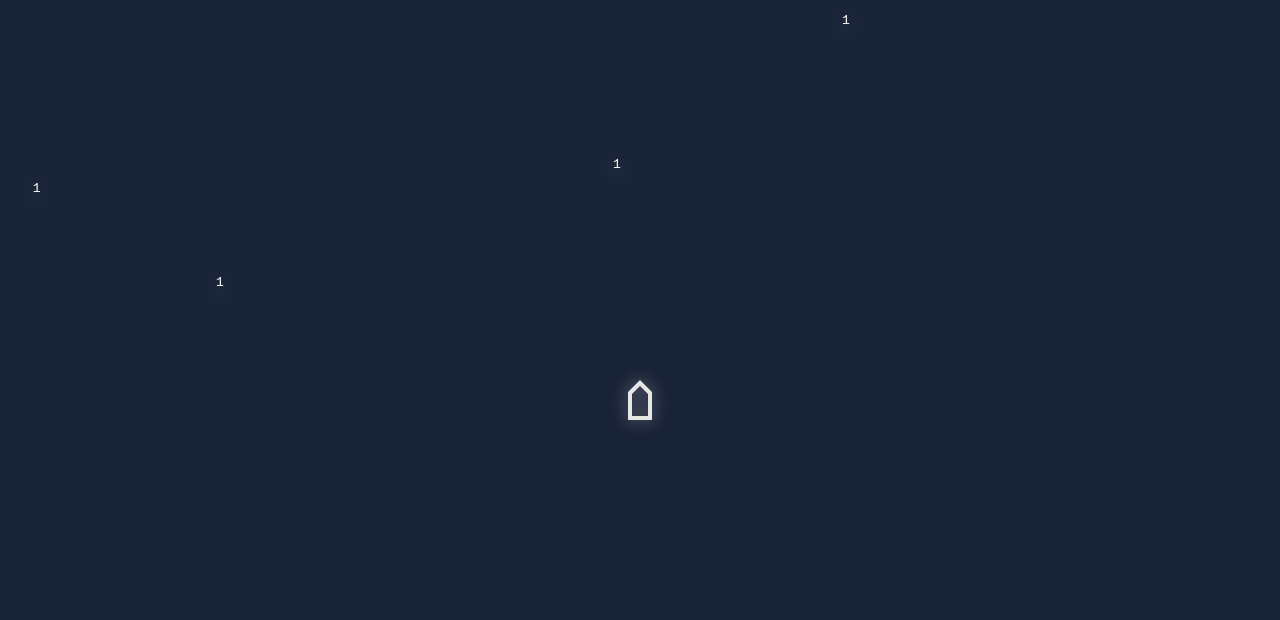
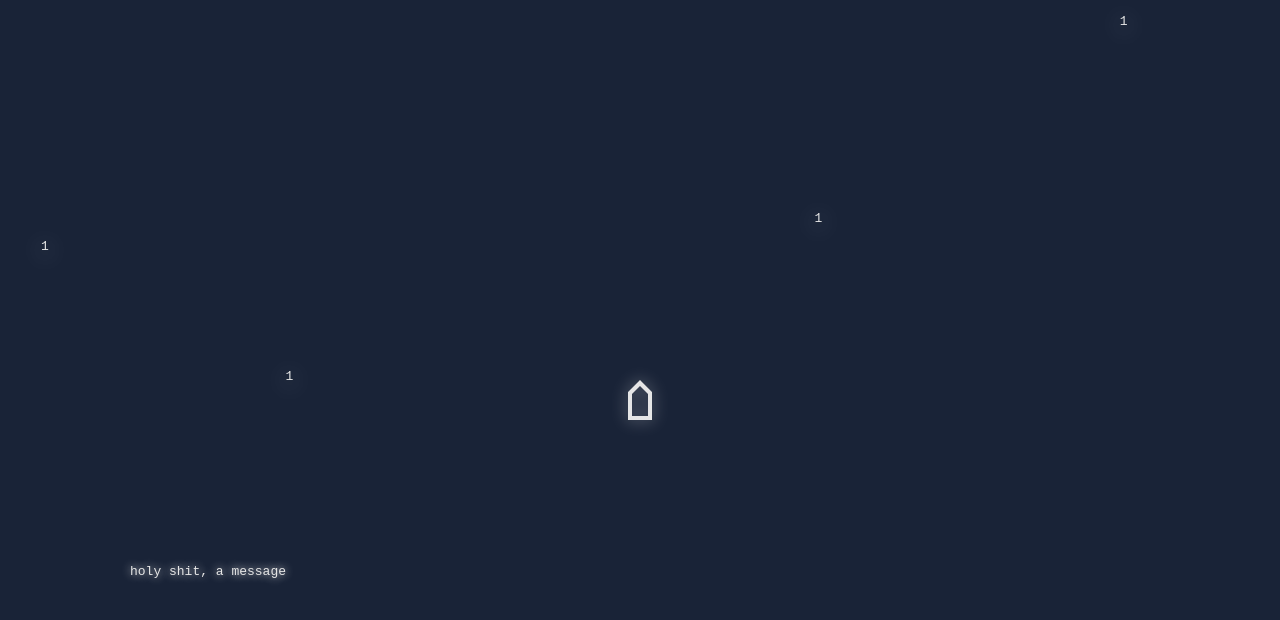
Before and after one commit to EthLeigh/exploration, a plain HTML site: page index.html in a window 1280 px wide. Drawn offline with Linux system fonts and the light colour scheme.

Commit message:
Cleanup stuff and start creating message elements

```diff
--- a/index.html
+++ b/index.html
@@ -8,6 +8,7 @@
   <link rel="stylesheet" href="styles.css" />
   <script src="js/config.js"></script>
   <script src="js/input.js" defer></script>
+  <script src="js/templates/message.js" defer></script>
   <script src="js/main.js" defer></script>
 </head>
 
--- a/js/main.js
+++ b/js/main.js
@@ -1,12 +1,12 @@
-const player = document.body.querySelector("#player");
-const world = document.body.querySelector("#world");
+const playerEl = document.body.querySelector("#player");
+const worldEl = document.body.querySelector("#world");
 
 let playerAngle = 0;
 let playerPosition = { x: 0, y: 0 };
 
 const input = new Input();
 
-const handleInput = () => {
+const handlePlayerMovement = () => {
   let rotationMagnitude = 0;
   if (input.isKeyActive("d") || input.isKeyActive("ArrowRight")) {
     rotationMagnitude = 1;
@@ -28,34 +28,38 @@ const handleInput = () => {
   playerPosition.y += Math.cos(radAngle) * PLAYER_SPEED * movementMagnitude;
 };
 
-const handleRotatePlayer = () => {
-  handleInput();
+const handleAnimationFrame = () => {
+  handlePlayerMovement();
 
-  player.style.transform = `translate(-50%, -50%) rotate(${playerAngle}deg)`;
-  world.style.transform = `translate(${-playerPosition.x}px, ${
+  playerEl.style.transform = `translate(-50%, -50%) rotate(${playerAngle}deg)`;
+  worldEl.style.transform = `translate(${-playerPosition.x}px, ${
     playerPosition.y
   }px)`;
 
-  requestAnimationFrame(handleRotatePlayer);
+  requestAnimationFrame(handleAnimationFrame);
 };
 
+// TODO: Refactor to not create new elements, but shift around existing ones
 setInterval(() => {
   for (let i = 0; i < 5; i++) {
     const bubbleEl = document.createElement("p");
 
     bubbleEl.style.top = `calc(${
-      (Math.random() - 0.5) * 150
+      (Math.random() - 0.5) * 200
     }% + ${-playerPosition.y}px)`;
-    bubbleEl.style.left = `calc(${(Math.random() - 0.5) * 150}% + ${
+    bubbleEl.style.left = `calc(${(Math.random() - 0.5) * 200}% + ${
       playerPosition.x
     }px)`;
     bubbleEl.textContent = Math.random() > 0.5 ? "0" : "1";
     bubbleEl.classList.add("bubble");
 
-    world.appendChild(bubbleEl);
+    worldEl.appendChild(bubbleEl);
 
     setTimeout(() => bubbleEl.remove(), 1000);
   }
 }, 200);
 
-requestAnimationFrame(handleRotatePlayer);
+// test
+createMessageElement("holy shit, a message", 200, 550);
+
+requestAnimationFrame(handleAnimationFrame);
--- /dev/null
+++ b/js/templates/message.js
@@ -0,0 +1,16 @@
+/**
+ * @param {string} content
+ * @param {number} xPosition
+ * @param {number} yPosition
+ */
+const createMessageElement = (content, xPosition, yPosition) => {
+  const messageEl = document.createElement("p");
+
+  messageEl.textContent = content;
+  messageEl.classList.add("message");
+
+  messageEl.style.top = `${yPosition}px`;
+  messageEl.style.left = `${xPosition}px`;
+
+  worldEl.appendChild(messageEl);
+};
--- a/styles.css
+++ b/styles.css
@@ -1,8 +1,21 @@
+:root {
+  --black-col: rgb(25, 35, 55);
+  --white-col: rgb(230, 230, 230);
+}
+
 body {
   user-select: none;
   font-family: monospace;
-  background-color: rgb(25, 35, 55);
+  background-color: var(--black-col);
   overflow: hidden;
+}
+
+.message {
+  position: absolute;
+  transform: translate(-50%, -50%);
+  width: 256px;
+  text-align: center;
+  text-shadow: 0 0 8px !important;
 }
 
 #player {
@@ -22,7 +35,7 @@ body {
 #player > svg {
   position: absolute;
   align-self: center;
-  fill: rgb(230, 230, 230);
+  fill: var(--white-col);
   width: 12px;
   height: 20px;
   transform: scale(2);
@@ -41,7 +54,7 @@ body {
 
 #world > * {
   position: absolute;
-  color: white;
+  color: var(--white-col);
   text-shadow: 0 4px 24px;
 }
 
```
